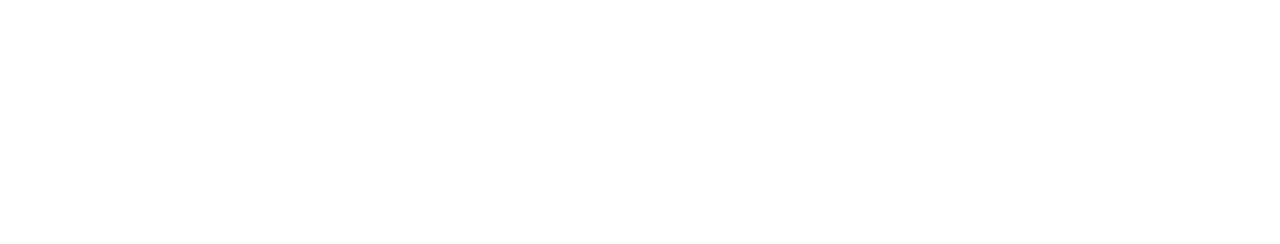
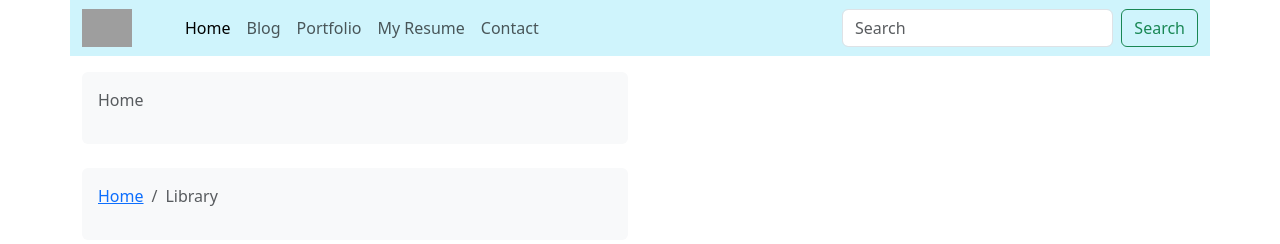
Before and after one commit to Arif0169/Class-20, a plain HTML site: page index.html in a window 1280 px wide. Drawn offline with nearby package versions, Linux system fonts and the light colour scheme; grey boxes are pictures that could not be loaded.

Commit message:
add some html and css

```diff
--- a/index.html
+++ b/index.html
@@ -1,11 +1,99 @@
-<!DOCTYPE html>
+<!doctype html>
 <html lang="en">
-<head>
-    <meta charset="UTF-8">
-    <meta name="viewport" content="width=device-width, initial-scale=1.0">
-    <title>Document</title>
-</head>
-<body>
+  <head>
+    <meta charset="utf-8">
+    <meta name="viewport" content="width=device-width, initial-scale=1">
+    <title>Bootstrap demo</title>
+    <link href="https://cdn.jsdelivr.net/npm/bootstrap@5.3.3/dist/css/bootstrap.min.css" rel="stylesheet" integrity="sha384-QWTKZyjpPEjISv5WaRU9OFeRpok6YctnYmDr5pNlyT2bRjXh0JMhjY6hW+ALEwIH" crossorigin="anonymous">
+    <link rel="stylesheet" href="style.css">
+  </head>
+  <body>
 
-</body>
+
+
+
+
+
+<!-- Header -->
+    <div class="header">
+        <div class="container">
+            <div class="row navbar-collapse bg-info-subtle">
+                <div class="col-1">
+                    <img class="h-img" src="https://i.ibb.co/xDpSnF8/92-925298-blue-atom-transparent-background-uc-leads-clipart-removebg-preview-removebg-preview-1.png" alt="92-925298-blue-atom-transparent-background-uc-leads-clipart-removebg-preview-removebg-preview-1">
+                </div>
+                <div class="col-7">
+                    <nav class="navbar navbar-expand-lg">
+                          <button class="navbar-toggler" type="button" data-bs-toggle="collapse" data-bs-target="#navbarNav" aria-controls="navbarNav" aria-expanded="false" aria-label="Toggle navigation">
+                            <span class="navbar-toggler-icon"></span>
+                          </button>
+                          <div class="collapse navbar-collapse" id="navbarNav">
+                            <ul class="navbar-nav">
+                              <li class="nav-item">
+                                <a class="nav-link active" aria-current="page" href="#">Home</a>
+                              </li>
+                              <li class="nav-item">
+                                <a class="nav-link" href="#">Blog</a>
+                              </li>
+                              <li class="nav-item">
+                                <a class="nav-link" href="#">Portfolio</a>
+                              </li>
+                              <li class="nav-item">
+                                <a class="nav-link" href="#">My Resume</a>
+                              </li>
+                              <li class="nav-item">
+                                <a class="nav-link" href="#">Contact</a>
+                              </li>
+                            </ul>
+                          </div>
+                        </nav>
+                </div>
+                <div class="col-4">
+                    <form class="d-flex" role="search">
+                        <input class="form-control me-2" type="search" placeholder="Search" aria-label="Search">
+                        <button class="btn btn-outline-success" type="submit">Search</button>
+                      </form>
+                </div>
+            </div>
+        </div>
+    </div>
+    <!-- Header End -->
+
+    <!-- Header-bottom -->
+    <div class="header-bottom mt-3">
+        <div class="container">
+            <div class="row">
+                <div class="col">
+                    <nav class="bg-body-tertiary p-3 mb-4 rounded" aria-label="breadcrumb">
+                        <ol class="breadcrumb">
+                          <li class="breadcrumb-item active" aria-current="page">Home</li>
+                        </ol>
+                      </nav>
+
+                      <nav class="bg-body-tertiary p-3 rounded" aria-label="breadcrumb">
+                        <ol class="breadcrumb">
+                          <li class="breadcrumb-item"><a href="#">Home</a></li>
+                          <li class="breadcrumb-item active" aria-current="page">Library</li>
+                        </ol>
+                      </nav>
+                </div>
+                <div class="col">
+                    <div class="toast" role="alert" aria-live="assertive" aria-atomic="true">
+                        <div class="toast-header">
+                          <!-- <img src="..." class="rounded me-2" alt="..."> -->
+                          <strong class="me-auto">Bootstrap</strong>
+                          <small>11 mins ago</small>
+                          <button type="button" class="btn-close" data-bs-dismiss="toast" aria-label="Close"></button>
+                        </div>
+                        <div class="toast-body">
+                          Hello, world! This is a toast message.
+                        </div>
+                      </div>
+                </div>
+            </div>
+        </div>
+    </div>
+    <!-- Header-bottom -->
+
+    <script src="https://cdn.jsdelivr.net/npm/bootstrap@5.3.3/dist/js/bootstrap.bundle.min.js" integrity="sha384-YvpcrYf0tY3lHB60NNkmXc5s9fDVZLESaAA55NDzOxhy9GkcIdslK1eN7N6jIeHz" crossorigin="anonymous"></script>
+  </body>
 </html>
--- a/style.css
+++ b/style.css
@@ -0,0 +1,3 @@
+.h-img{
+    width: 50px;
+}
```
